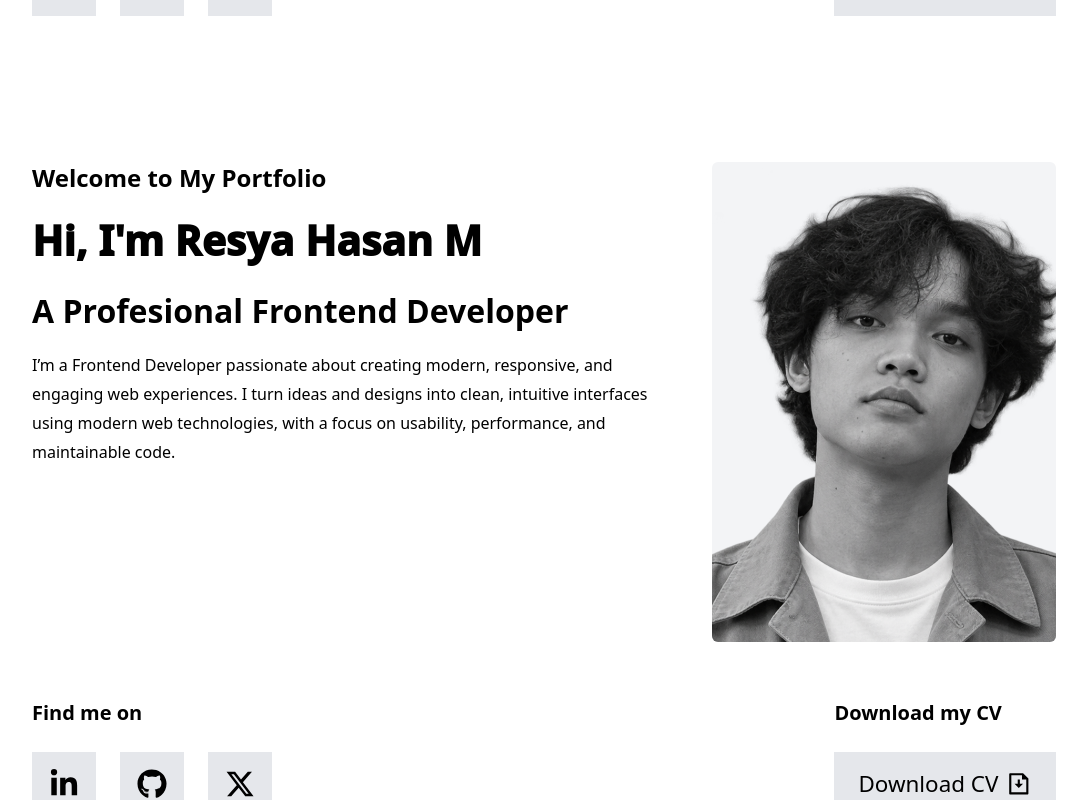
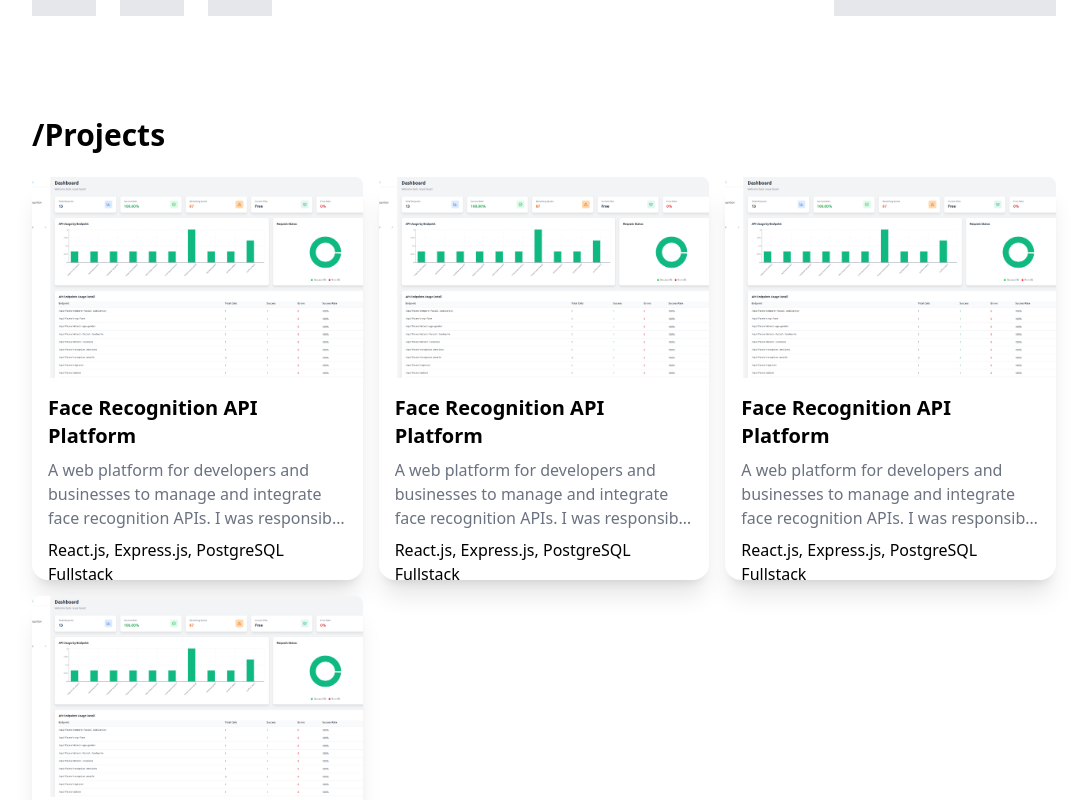
Before and after one commit to Resya-Hasan/portofolio, a React (Vite) app: page / in a window 1280 px wide. Shown: the part 731-1531 px from the top of the page, without its empty margins (96-1183 px from the left). Built offline with nearby package versions, Linux system fonts and the light colour scheme.

Commit message:
create card projects

```diff
--- a/src/App.tsx
+++ b/src/App.tsx
@@ -1,13 +1,14 @@
 import './App.css'
 import Navbar from './components/Navbar'
 import Hero from './sections/Hero'
+import Projects from './sections/Projects'
 
 function App() {
   return (
     <div>
       <Navbar />
       <Hero />
-      <Hero />
+      <Projects />
     </div>
   )
 }
--- /dev/null
+++ b/src/components/Card.tsx
@@ -0,0 +1,22 @@
+import dashboardFacenuxImg from "../assets/images/projects/facenux/dashboard.png"
+
+
+const Card = () => {
+    return (
+        <div className="w-full h-auto bg-card rounded-2xl shadow-xl">
+            <img src={dashboardFacenuxImg} alt="Project" className="w-full h-1/2 object-cover rounded-t-lg" />
+            <div className="p-4 flex flex-col gap-2 justify-between">
+                <h2 className="text-xl font-bold">Face Recognition API Platform</h2>
+                <p className="text-gray-500 line-clamp-3">A web platform for developers and businesses to manage and integrate face recognition APIs. I was responsible for developing the frontend and backend of the API portal, building the user interface, API management functionality, and backend services for handling application data and requests.
+
+                    The portal connects to a separate face recognition API developed by another team, supporting capabilities such as age and gender prediction, emotion recognition, facial landmarks, and liveness verification.</p>
+                <div className="flex flex-wrap justify-between">
+                    <span>React.js, Express.js, PostgreSQL</span>
+                    <span>Fullstack</span>
+                </div>
+            </div>
+        </div>
+    )
+}
+
+export default Card
--- a/src/components/Navbar.tsx
+++ b/src/components/Navbar.tsx
@@ -27,10 +27,10 @@ const Navbar = () => {
     }, []);
 
     return (
-        <nav className={`bg-none px-5 xl:px-32 2xl:px-96 py-4 fixed top-0 left-0 w-full z-50 transition-transform duration-300 ${showNavbar ? "translate-y-0" : "-translate-y-full"}`}>
+        <nav className={`bg-white/70 backdrop-blur-md border-b border-black/10 py-4 fixed top-0 left-0 w-full z-50 transition-transform duration-300 ${showNavbar ? "translate-y-0" : "-translate-y-full"}`}>
 
-            <div className="flex items-center justify-between">
-                <div className="display flex items-center font-bold gap-2 md:gap-3 shadow-xl rounded-full px-2 md:px-3 py-1 md:py-2 border-2 border-border text-[14px] md:text-base/6">
+            <div className="flex items-center justify-between mx-5 xl:mx-32 2xl:mx-96">
+                <div className="bg-white/30 display flex items-center font-bold gap-2 md:gap-3 shadow-lg rounded-full px-2 md:px-3 py-1 md:py-2 border-2 border-border text-[14px] md:text-base/6">
                     <div className="w-3 h-3 md:w-4 md:h-4 rounded-full bg-green-500"></div>
                     <span>Available for hire</span>
                 </div>
--- /dev/null
+++ b/src/sections/Projects.tsx
@@ -0,0 +1,17 @@
+import Card from "../components/Card"
+
+const Projects = () => {
+    return (
+        <section className="min-h-[100svh] px-5 pt-12 xl:px-32 2xl:px-96">
+            <h1 className="text-2xl md:text-3xl lg:text-4xl xl:text-3xl font-bold mb-6">/Projects</h1>
+            <div className="grid grid-cols-1 md:grid-cols-2 lg:grid-cols-3 gap-4">
+                <Card />
+                <Card />
+                <Card />
+                <Card />
+            </div>
+        </section>
+    )
+}
+
+export default Projects
```
Also changed, not shown: src/assets/images/projects/facenux/dashboard.png (added).
